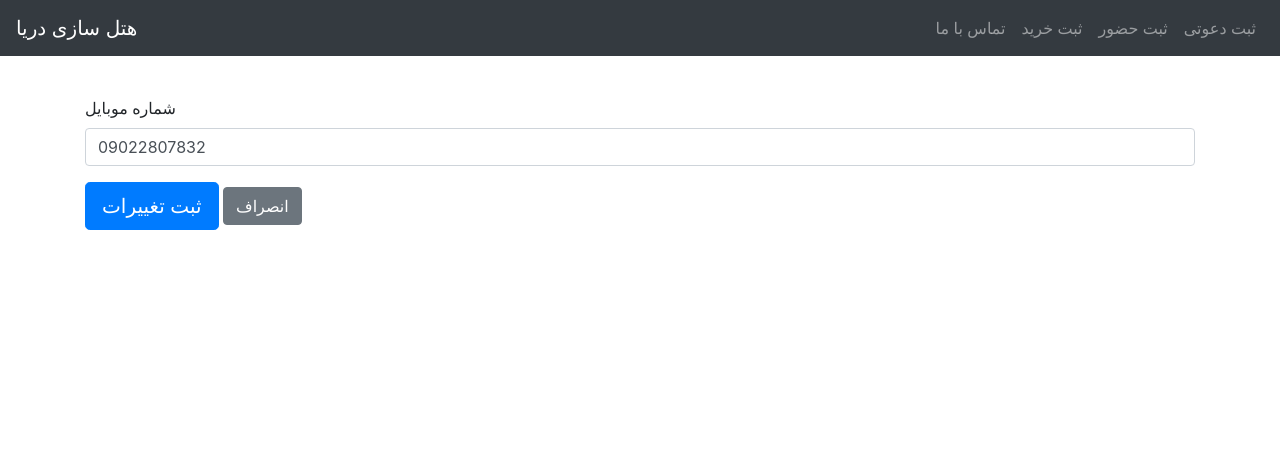
After one commit to hamedCondor/HotelSazi, a Django app: page /updatephone/4 in a window 1280 px wide. The commit adds this page. Shown: the top 470 px of the page. Run offline with Django 3.2, Linux system fonts and the light colour scheme; data comes from the database, SQL or seed files in the repository; both versions use the stored data as it was after the commit.

Commit message:
added edit btn

```diff
--- a/customers/templates/phonelist.html
+++ b/customers/templates/phonelist.html
@@ -32,7 +32,7 @@
                           <td><center>{{ items.for_date }}</center></td>
                           <td><center>
                               <a type="button" class="btn btn-danger" href="{% url 'deletephone' items.id %}">حذف</a>
-                              <a type="button" class="btn btn-secondary">تغییر</a>
+                              <a type="button" class="btn btn-secondary" href="{% url 'updatephone' items.id %}">تغییر</a>
                           </center></td>
                         </tr>
                     {% endfor %}
--- /dev/null
+++ b/customers/templates/updatephone.html
@@ -0,0 +1,21 @@
+{% extends 'base.html' %}
+{% block content %}
+    <div class="container">
+        {% if messages %}
+            {% for message in messages %}
+                <div class="alert alert-success" role="alert">
+                  {{ message }}
+                </div>
+            {% endfor %}
+        {% endif %}
+        <form method="post">
+          {% csrf_token %}
+          <div class="form-group">
+              <label for="exampleInputEmail1"><center>شماره موبایل</center></label>
+            <input type="phone" class="form-control" id="exampleInputEmail1" aria-describedby="emailHelp" name="user_phone" value="{{ item.user_phone }}">
+          </div>
+          <button type="submit" class="btn btn-primary btn-lg">ثبت تغییرات</button>
+          <a class="btn btn-secondary " href="{% url 'phonelist' %}">انصراف</a>
+        </form>
+    </div>
+{% endblock %}
--- a/customers/urls.py
+++ b/customers/urls.py
@@ -15,4 +15,5 @@ urlpatterns = [
     path('purchaselist.html', views.purchaselist, name="purchaselist"),
     path('contactus.html', views.contactus, name="contactus"),
     path('deletephone/<list_id>', views.deletephone, name='deletephone'),
+    path('updatephone/<list_id>', views.updatephone, name='updatephone'),
 ]
--- a/customers/views.py
+++ b/customers/views.py
@@ -51,3 +51,15 @@ def purchaselist(request):
 
 def contactus(request):
     return render(request, 'contactus.html',{})
+
+def updatephone(request,list_id):
+    if request.method == 'POST':
+        todo_item = MyUser.objects.get(pk=list_id)
+        form = MyUserForm(request.POST or None, instance=todo_item)
+        if form.is_valid():
+            form.save()
+            messages.success(request, 'Item has been Edited')
+            return redirect('phonelist')
+    else:
+        item = MyUser.objects.get(pk=list_id)
+        return render(request, 'updatephone.html',{'item' : item})
```
Also changed, not shown: db.sqlite3.
